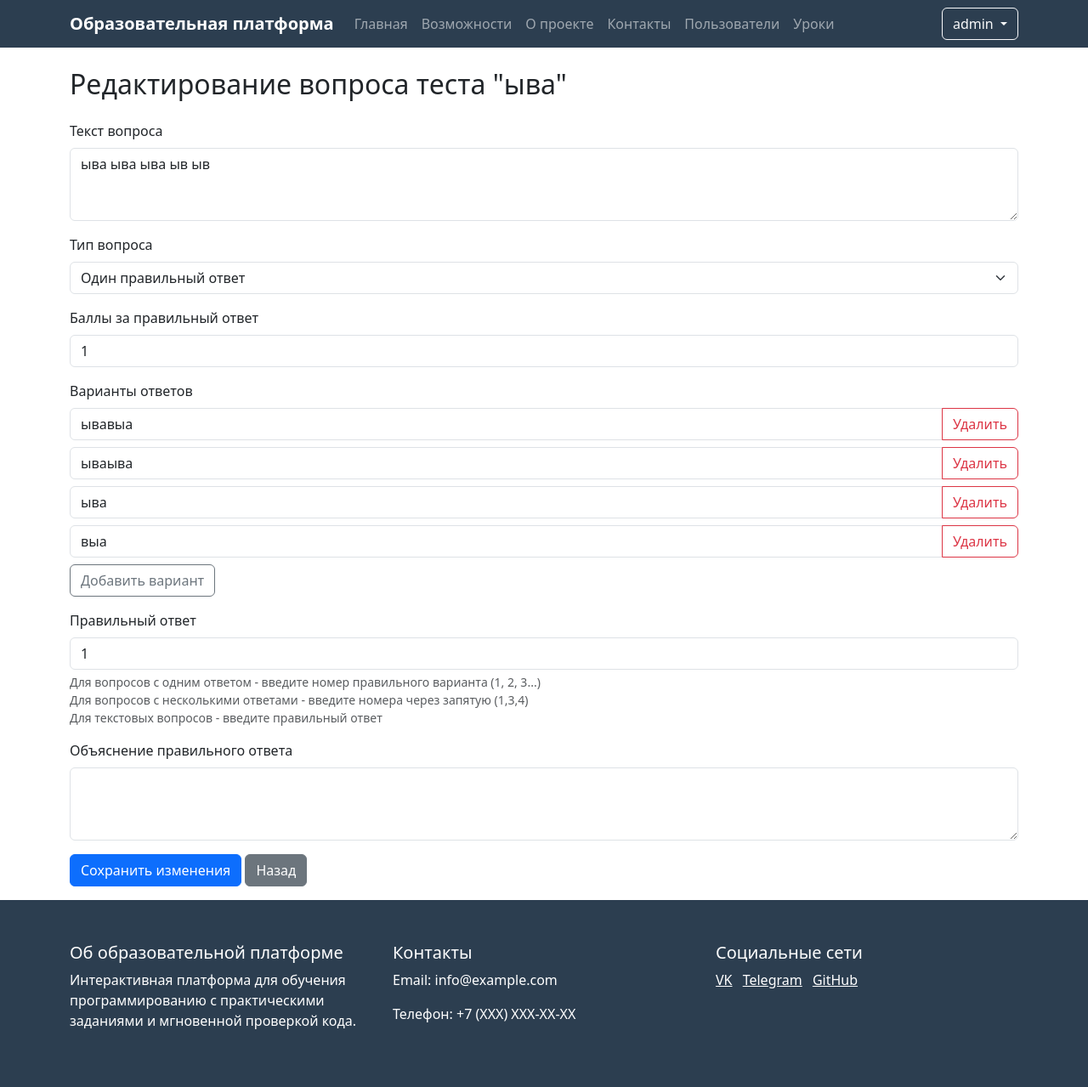
After one commit to druswayne/project_site, a Flask app: page /admin/lessons/1/test/questions/1/edit in a window 1280 px wide. The commit adds this page. Shown: the whole page at 85% size. Run offline with Flask 3, Linux system fonts and the light colour scheme; a user stored in the database is signed in.

Commit message:
редактор

```diff
--- a/templates/add_theory_test.html
+++ b/templates/add_theory_test.html
@@ -35,7 +35,9 @@
 
         <div class="mb-3">
             <button type="submit" class="btn btn-primary">Создать тест</button>
-            <a href="{{ url_for('view_lesson', lesson_id=lesson.id) }}" class="btn btn-secondary">Отмена</a>
+            <a href="{{ url_for('view_lesson', lesson_id=lesson.id) }}" class="btn btn-secondary">
+                <i class="bi bi-arrow-left"></i> Назад
+            </a>
         </div>
     </form>
 </div>
--- /dev/null
+++ b/templates/edit_test_question.html
@@ -0,0 +1,89 @@
+{% extends "base.html" %}
+
+{% block content %}
+<div class="container mt-4">
+    <h2>Редактирование вопроса теста "{{ test.title }}"</h2>
+
+    <form method="POST" class="mt-4">
+        <div class="mb-3">
+            <label for="question_text" class="form-label">Текст вопроса</label>
+            <textarea class="form-control" id="question_text" name="question_text" rows="3" required>{{ question.question_text }}</textarea>
+        </div>
+
+        <div class="mb-3">
+            <label for="question_type" class="form-label">Тип вопроса</label>
+            <select class="form-select" id="question_type" name="question_type" required>
+                <option value="single_choice" {% if question.question_type == 'single_choice' %}selected{% endif %}>Один правильный ответ</option>
+                <option value="multiple_choice" {% if question.question_type == 'multiple_choice' %}selected{% endif %}>Несколько правильных ответов</option>
+                <option value="text" {% if question.question_type == 'text' %}selected{% endif %}>Текстовый ответ</option>
+            </select>
+        </div>
+
+        <div class="mb-3">
+            <label for="points" class="form-label">Баллы за правильный ответ</label>
+            <input type="number" class="form-control" id="points" name="points" value="{{ question.points }}" min="1" required>
+        </div>
+
+        <div id="options-container" class="mb-3">
+            <label class="form-label">Варианты ответов</label>
+            {% for option in question.options %}
+            <div class="input-group mb-2">
+                <input type="text" class="form-control" name="options[]" value="{{ option }}" placeholder="Вариант ответа">
+                <button type="button" class="btn btn-outline-danger" onclick="this.parentElement.remove()">Удалить</button>
+            </div>
+            {% endfor %}
+            <button type="button" class="btn btn-outline-secondary" onclick="addOption()">Добавить вариант</button>
+        </div>
+
+        <div class="mb-3">
+            <label for="correct_answer" class="form-label">Правильный ответ</label>
+            <input type="text" class="form-control" id="correct_answer" name="correct_answer" value="{{ question.correct_answer }}" required>
+            <div class="form-text">
+                Для вопросов с одним ответом - введите номер правильного варианта (1, 2, 3...)<br>
+                Для вопросов с несколькими ответами - введите номера через запятую (1,3,4)<br>
+                Для текстовых вопросов - введите правильный ответ
+            </div>
+        </div>
+
+        <div class="mb-3">
+            <label for="explanation" class="form-label">Объяснение правильного ответа</label>
+            <textarea class="form-control" id="explanation" name="explanation" rows="3">{{ question.explanation }}</textarea>
+        </div>
+
+        <div class="mb-3">
+            <button type="submit" class="btn btn-primary">Сохранить изменения</button>
+            <a href="{{ url_for('edit_theory_test', lesson_id=lesson.id) }}" class="btn btn-secondary">
+                <i class="bi bi-arrow-left"></i> Назад
+            </a>
+        </div>
+    </form>
+</div>
+
+<script>
+function addOption() {
+    const container = document.getElementById('options-container');
+    const inputGroup = document.createElement('div');
+    inputGroup.className = 'input-group mb-2';
+    inputGroup.innerHTML = `
+        <input type="text" class="form-control" name="options[]" placeholder="Вариант ответа">
+        <button type="button" class="btn btn-outline-danger" onclick="this.parentElement.remove()">Удалить</button>
+    `;
+    container.appendChild(inputGroup);
+}
+
+document.getElementById('question_type').addEventListener('change', function() {
+    const optionsContainer = document.getElementById('options-container');
+    const correctAnswerField = document.getElementById('correct_answer');
+
+    if (this.value === 'text') {
+        optionsContainer.style.display = 'none';
+        correctAnswerField.placeholder = 'Введите правильный ответ';
+    } else {
+        optionsContainer.style.display = 'block';
+        correctAnswerField.placeholder = this.value === 'single_choice' ?
+            'Введите номер правильного варианта' :
+            'Введите номера правильных вариантов через запятую';
+    }
+});
+</script>
+{% endblock %}
--- a/templates/edit_theory_test.html
+++ b/templates/edit_theory_test.html
@@ -44,7 +44,9 @@
 
         <div class="mb-3">
             <button type="submit" class="btn btn-primary">Сохранить изменения</button>
-            <a href="{{ url_for('view_lesson', lesson_id=lesson.id) }}" class="btn btn-secondary">Отмена</a>
+            <a href="{{ url_for('view_lesson', lesson_id=lesson.id) }}" class="btn btn-secondary">
+                <i class="bi bi-arrow-left"></i> Назад
+            </a>
         </div>
     </form>
 
--- a/templates/view_lesson.html
+++ b/templates/view_lesson.html
@@ -151,12 +151,16 @@
                         <div class="d-flex justify-content-between align-items-center mb-3">
                             <h5>Тест по теории</h5>
                             <div>
+                                {% if not lesson.theory_test %}
                                     <a href="{{ url_for('add_theory_test', lesson_id=lesson.id) }}" class="btn btn-success btn-sm">
                                         <i class="bi bi-plus-circle"></i> Добавить тест
                                     </a>
+                                {% endif %}
+                                {% if lesson.theory_test %}
                                     <a href="{{ url_for('edit_theory_test', lesson_id=lesson.id) }}" class="btn btn-primary btn-sm">
                                         <i class="bi bi-pencil"></i> Редактировать
                                     </a>
+                                {% endif %}
                             </div>
                         </div>
                         <div class="card">
```
Also changed, not shown: instance/app.db. Lines whose indentation alone changed are shown as unchanged.
